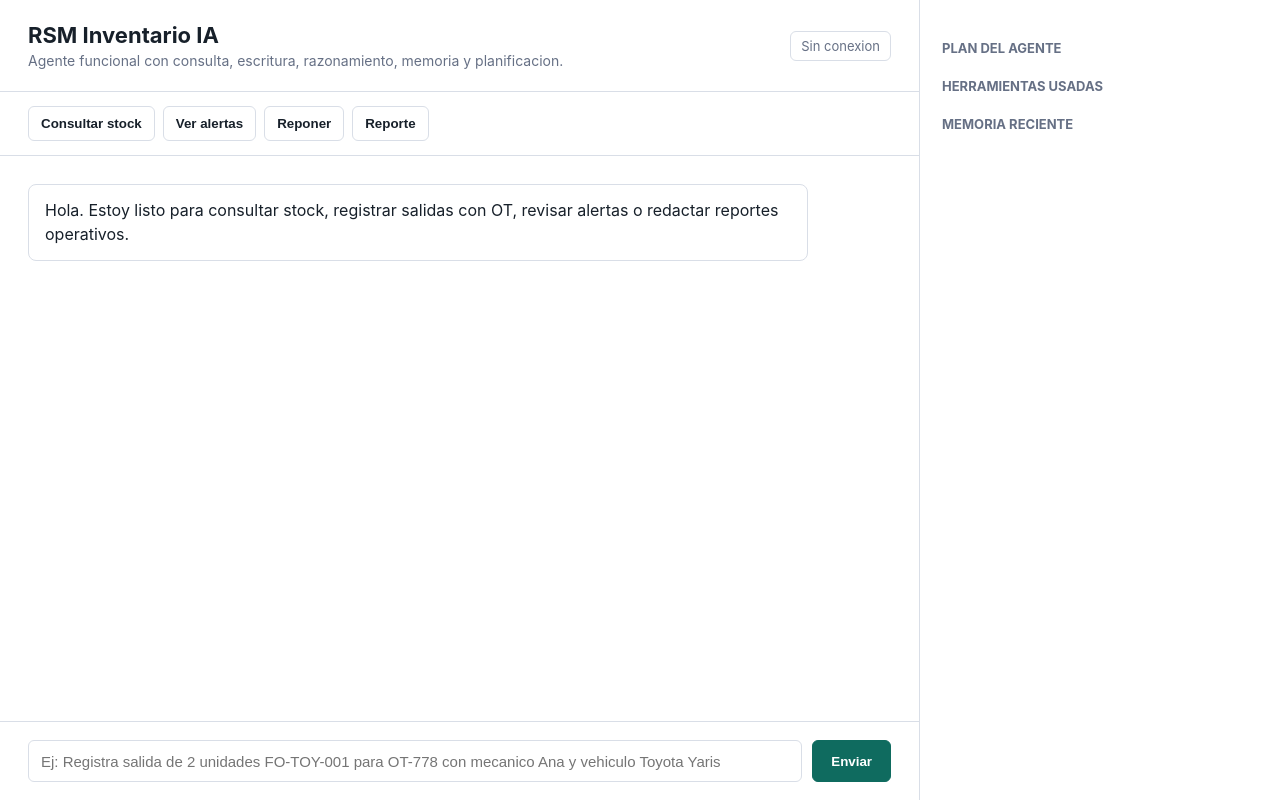
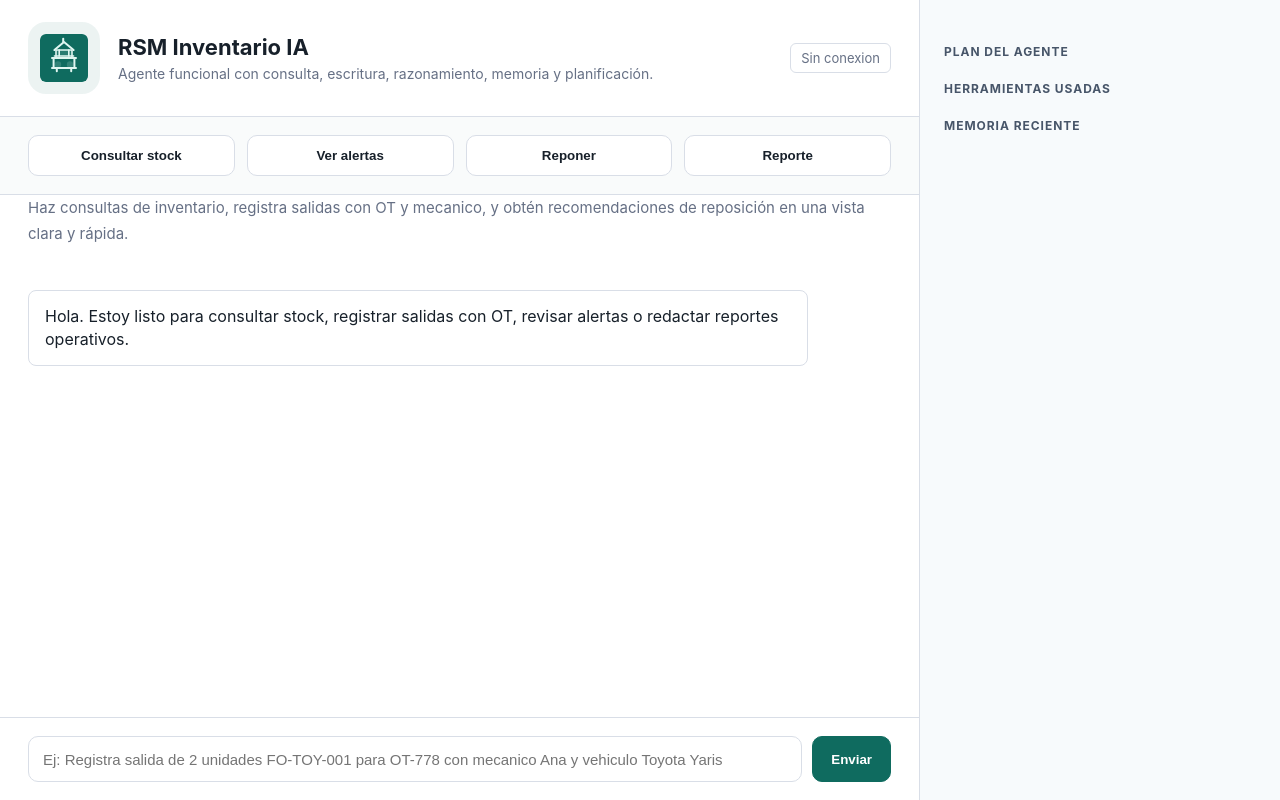
Before and after one commit to elgatomaleante12/rsm-agente-ep2-entrega, a plain HTML site: page app/static/index.html in a window 1280 px wide. Drawn offline with Linux system fonts and the light colour scheme; no server answers.

Commit message:
arreglos

```diff
--- a/app/static/index.html
+++ b/app/static/index.html
@@ -1,18 +1,23 @@
 <!doctype html>
 <html lang="es">
+
 <head>
   <meta charset="utf-8" />
   <meta name="viewport" content="width=device-width, initial-scale=1" />
   <title>RSM Agente EP2</title>
   <link rel="stylesheet" href="/static/styles.css" />
 </head>
+
 <body>
   <main class="shell">
     <section class="workspace" aria-label="Agente RSM">
       <header class="topbar">
+        <div class="brand">
+          <img class="hero-image" src="/static/workshop.svg" alt="Taller mecánico" />
           <div>
             <h1>RSM Inventario IA</h1>
-            <p>Agente funcional con consulta, escritura, razonamiento, memoria y planificacion.</p>
+            <p>Agente funcional con consulta, escritura, razonamiento, memoria y planificación.</p>
+          </div>
         </div>
         <span id="status" class="status">Conectando</span>
       </header>
@@ -24,15 +29,16 @@
         <button data-message="Genera un reporte de alertas de stock">Reporte</button>
       </section>
 
+      <section class="hero-copy">
+        <p>Haz consultas de inventario, registra salidas con OT y mecanico, y obtén recomendaciones de reposición en una
+          vista clara y rápida.</p>
+      </section>
+
       <section id="messages" class="messages" aria-live="polite"></section>
 
       <form id="chat-form" class="composer">
-          <input
-            id="message"
-            name="message"
-            autocomplete="off"
-            placeholder="Ej: Registra salida de 2 unidades FO-TOY-001 para OT-778 con mecanico Ana y vehiculo Toyota Yaris"
-          />
+        <input id="message" name="message" autocomplete="off"
+          placeholder="Ej: Registra salida de 2 unidades FO-TOY-001 para OT-778 con mecanico Ana y vehiculo Toyota Yaris" />
         <button type="submit">Enviar</button>
       </form>
     </section>
@@ -48,4 +54,5 @@
   </main>
   <script src="/static/app.js"></script>
 </body>
+
 </html>
--- a/app/static/styles.css
+++ b/app/static/styles.css
@@ -17,8 +17,21 @@
 
 body {
   margin: 0;
-  background: var(--bg);
   color: var(--ink);
+  background: linear-gradient(180deg, #eef7f4 0%, #f8fbfc 100%);
+  min-height: 100vh;
+  position: relative;
+}
+
+body::before {
+  content: "";
+  position: fixed;
+  inset: 0;
+  background: url("/static/workshop-bg.svg") center top / cover no-repeat;
+  opacity: 0.16;
+  filter: saturate(1.05) blur(0.5px);
+  pointer-events: none;
+  z-index: -1;
 }
 
 .shell {
@@ -27,6 +40,7 @@ body {
   grid-template-columns: minmax(0, 1fr) 360px;
   gap: 1px;
   background: var(--line);
+  position: relative;
 }
 
 .workspace,
@@ -36,7 +50,7 @@ body {
 
 .workspace {
   display: grid;
-  grid-template-rows: auto auto minmax(0, 1fr) auto;
+  grid-template-rows: auto auto auto minmax(0, 1fr) auto;
   min-width: 0;
 }
 
@@ -49,6 +63,20 @@ body {
   border-bottom: 1px solid var(--line);
 }
 
+.brand {
+  display: flex;
+  align-items: center;
+  gap: 18px;
+}
+
+.hero-image {
+  width: 72px;
+  height: 72px;
+  border-radius: 18px;
+  background: rgba(15, 107, 95, 0.08);
+  padding: 12px;
+}
+
 h1,
 h2,
 p {
@@ -58,6 +86,13 @@ p {
 h1 {
   font-size: 22px;
   line-height: 1.2;
+}
+
+.hero-copy {
+  padding: 0 28px 14px;
+  color: var(--muted);
+  font-size: 15px;
+  line-height: 1.75;
 }
 
 h2 {
@@ -90,25 +125,29 @@ h2 {
 }
 
 .quick-actions {
-  display: flex;
-  flex-wrap: wrap;
-  gap: 8px;
-  padding: 14px 28px;
+  display: grid;
+  grid-template-columns: repeat(auto-fit, minmax(160px, 1fr));
+  gap: 12px;
+  padding: 18px 28px;
   border-bottom: 1px solid var(--line);
+  background: #f9fbfb;
 }
 
 button {
   border: 1px solid var(--line);
   background: #ffffff;
   color: var(--ink);
-  border-radius: 6px;
-  padding: 9px 12px;
+  border-radius: 10px;
+  padding: 12px 14px;
   font-weight: 650;
   cursor: pointer;
+  transition: transform 0.15s ease, background 0.15s ease, border-color 0.15s ease;
 }
 
 button:hover {
   border-color: var(--accent);
+  transform: translateY(-1px);
+  background: #f0fbf8;
 }
 
 .messages {
@@ -150,9 +189,9 @@ button:hover {
 input {
   width: 100%;
   border: 1px solid var(--line);
-  border-radius: 6px;
-  min-height: 42px;
-  padding: 0 12px;
+  border-radius: 10px;
+  min-height: 46px;
+  padding: 0 14px;
   font-size: 15px;
 }
 
@@ -164,8 +203,15 @@ input {
 }
 
 .sidepanel {
-  padding: 18px 22px;
+  padding: 22px 24px;
   overflow: auto;
+  background: #f7fafc;
+}
+
+.sidepanel h2 {
+  font-size: 12px;
+  letter-spacing: 0.08em;
+  color: #475569;
 }
 
 .sidepanel ol,
@@ -176,9 +222,9 @@ input {
 
 .sidepanel li {
   margin-bottom: 10px;
-  color: #344054;
+  color: #334155;
   font-size: 14px;
-  line-height: 1.35;
+  line-height: 1.5;
 }
 
 @media (max-width: 900px) {
```
Also changed, not shown: app/static/workshop-bg.svg (added), app/static/workshop.svg (added). Lines whose indentation alone changed are shown as unchanged.
